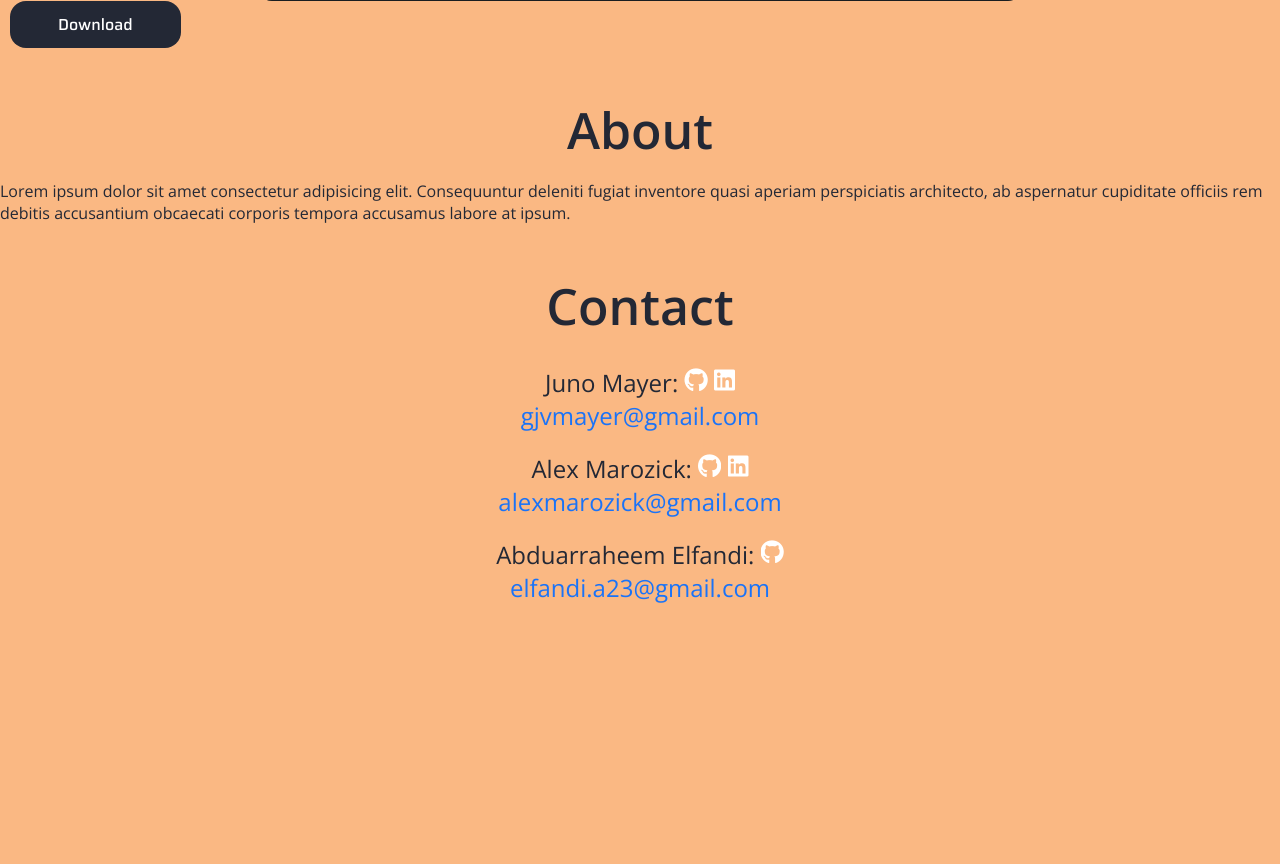
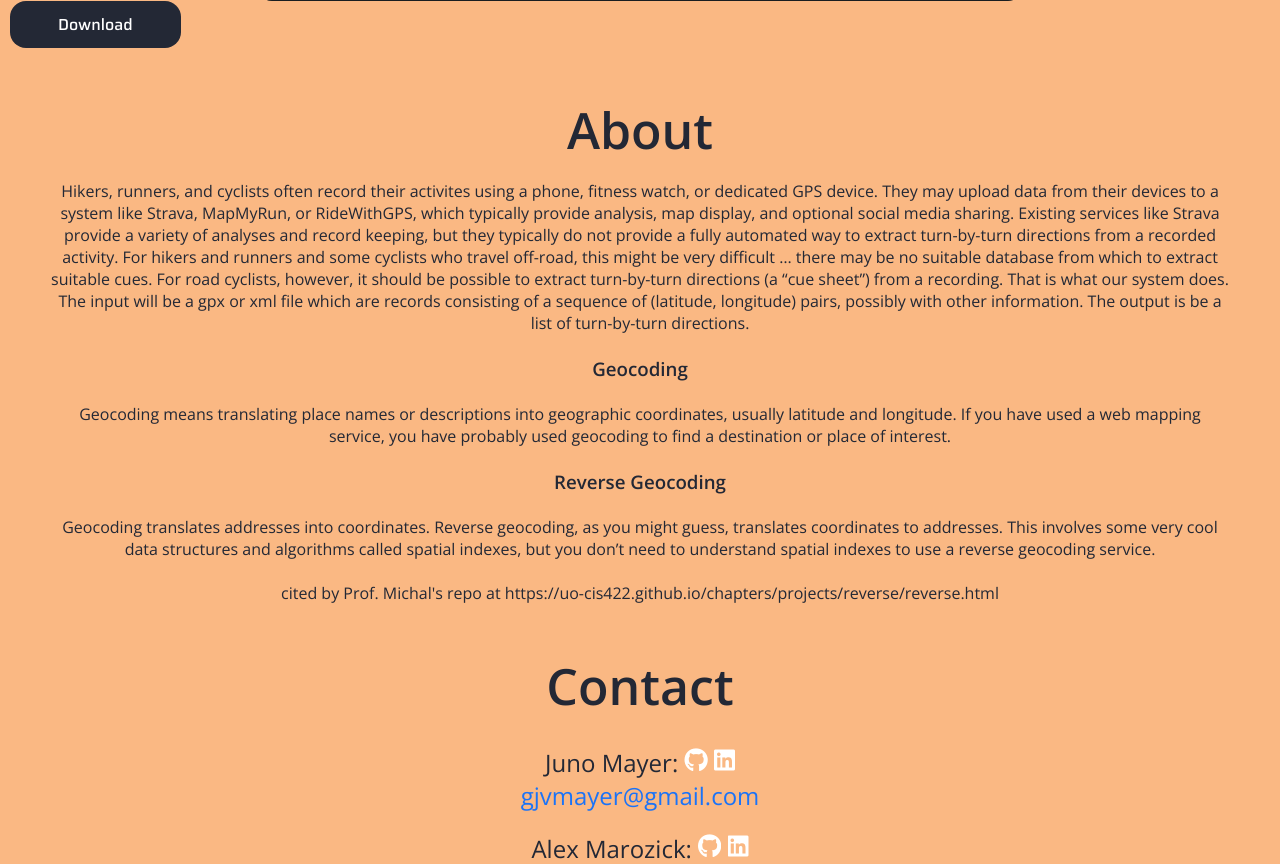
Before and after one commit to Abduarraheem/Reverse-Geocode, a Flask app: page / in a window 1280 px wide. Shown: the part 547-1411 px from the top of the page. Before the commit the page ends 1150 px from the top, so only its background shows below. Run offline with Flask 2, Linux system fonts and the light colour scheme; parts of the project's set-up code (start-up, migrations or seed data) failed here and were passed over; some libraries are stand-ins or nearby versions; some web fonts are replaced.

Commit message:
added the about section text

```diff
--- a/static/style.css
+++ b/static/style.css
@@ -321,6 +321,11 @@ label.btn input[type=file]{
     font-size: 50px;
     text-align: center;
 }
+.about-text {
+    text-align: center;
+    padding-left: 50px;
+    padding-right: 50px;
+}
 .contact-list{
     display: flex;
     flex-direction: column;
--- a/templates/index.html
+++ b/templates/index.html
@@ -88,7 +88,22 @@
 
         <section  id="About">
             <h1 class="header-section">About</h1>
-                Lorem ipsum dolor sit amet consectetur adipisicing elit. Consequuntur deleniti fugiat inventore quasi aperiam perspiciatis architecto, ab aspernatur cupiditate officiis rem debitis accusantium obcaecati corporis tempora accusamus labore at ipsum.
+            <div class="about-text">
+                Hikers, runners, and cyclists often record their activites using a phone, fitness watch, or dedicated GPS device. They may upload data from their devices to a system like Strava, MapMyRun, or RideWithGPS, which typically provide analysis, map display, and optional social media sharing.
+                Existing services like Strava provide a variety of analyses and record keeping, but they typically do not provide a fully automated way to extract turn-by-turn directions from a recorded activity. For hikers and runners and some cyclists who travel off-road, this might be very difficult … there may be no suitable database from which to extract suitable cues. For road cyclists, however, it should be possible to extract turn-by-turn directions (a “cue sheet”) from a recording.
+                That is what our system does. The input will be a gpx or xml file which are records consisting of a sequence of (latitude, longitude) pairs, possibly with other information. The output is be a list of turn-by-turn directions.
+                <br> <br>
+                <h3>Geocoding</h3>
+                <br>
+                Geocoding means translating place names or descriptions into geographic coordinates, usually latitude and longitude. If you have used a web mapping service, you have probably used geocoding to find a destination or place of interest.
+                <br> <br>
+                <h3>Reverse Geocoding</h3>
+                <br>
+                Geocoding translates addresses into coordinates. Reverse geocoding, as you might guess, translates coordinates to addresses. This involves some very cool data structures and algorithms called spatial indexes, but you don’t need to understand spatial indexes to use a reverse geocoding service.
+                <br> <br>
+                cited by Prof. Michal's repo at https://uo-cis422.github.io/chapters/projects/reverse/reverse.html
+            </div>
+
         </section>
 
         <section  id="Contact">
```
